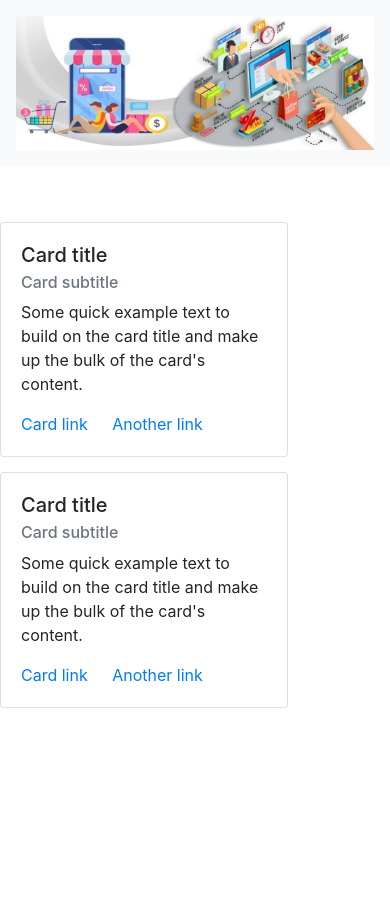
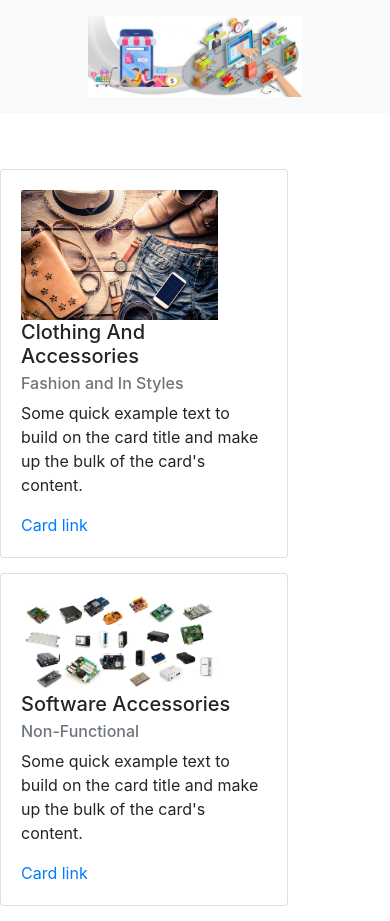
Before and after one commit to GrayFlash/eCommerce_Website_Temp, a Flask app: page / in a window 390 px wide. Shown: the part 56-977 px from the top of the page. Before the commit the page ends 764 px from the top, so only its background shows below. Run offline with Flask 2, Linux system fonts and the light colour scheme; parts of the project's set-up code (start-up, migrations or seed data) failed here and were passed over; some libraries are stand-ins or nearby versions.

Commit message:
Homepage Responsive

```diff
--- a/app.py
+++ b/app.py
@@ -4,11 +4,14 @@ from flask_sqlalchemy import SQLAlchemy
 import pandas as pd
 import numpy as np
 
+noOfItems = 0
+
 categories = ["Clothing_and_Accessories", "Software_Apparels"]
 subCategories = {"Clothing_and_Accessories":["Mens_Accessories", "Mens_Clothing", "Kids_Clothing", "Womens_Accessories", "Womens_Bags"]
 }
 subCategoryData = {}
-
+# category_img = ["images/clothing_accesories.jpg", "images/software_devices.jpg"]
+category_img = ["https://www.shutterstock.com/image-vector/fashion-store-boutique-accessories-bags-footwear-786450895", "https://www.shutterstock.com/image-photo/business-devices-on-brown-wooden-desk-1373777756"]
 
 for data in subCategories["Clothing_and_Accessories"]:
     df = pd.read_csv(data+".csv")
@@ -32,4 +35,9 @@ db = SQLAlchemy(app)
 
 @app.route('/')
 def Catalogue():
-    return render_template("index.html")
+    pass_data = []
+    for i in range(len(categories)):
+        name = categories[i]
+        link = category_img[i]
+        pass_data.append([name, link])
+    return render_template("index.html", pass_data=pass_data, noOfItems=noOfItems)
--- a/static/css/index_styles.css
+++ b/static/css/index_styles.css
@@ -2,3 +2,17 @@
     max-width: 60%;
     height: auto;
 }
+
+.card-image-set {
+    height: 40%;
+    width: auto;
+}
+
+.card-image-edit {
+    height:80%;
+    width: 80%;
+}
+#cartIcon {
+	height: 20px;
+	width: 22px;
+}
--- a/templates/index.html
+++ b/templates/index.html
@@ -17,26 +17,30 @@
 <!-- Category Cards -->
 <br><br>
 <div class="card-deck mx-auto .ml-5">
+  <div class="card" style="width: 18rem;">
+    <div class="card-body">
+        <div class="card-image-set">
+            <img src="{{ url_for('static', filename='images/clothing_accesories.jpg') }}" class="card-img-top card-image-edit img_fluid mx-auto" alt="...">
+        </div>
+      <h5 class="card-title">Clothing And Accessories</h5>
+      <h6 class="card-subtitle mb-2 text-muted">Fashion and In Styles</h6>
+      <p class="card-text">Some quick example text to build on the card title and make up the bulk of the card's content.</p>
+      <a href="#" class="card-link">Card link</a>
+    </div>
+  </div>
 
   <div class="card" style="width: 18rem;">
     <div class="card-body">
-      <h5 class="card-title">Card title</h5>
-      <h6 class="card-subtitle mb-2 text-muted">Card subtitle</h6>
+    <div class="card-image-set">
+        <img src="{{ url_for('static', filename='images/software_devices.jpg') }}" class="card-img-top img_fluid mx-auto card-image-edit" alt="...">
+    </div>
+      <h5 class="card-title">Software Accessories</h5>
+      <h6 class="card-subtitle mb-2 text-muted">Non-Functional</h6>
       <p class="card-text">Some quick example text to build on the card title and make up the bulk of the card's content.</p>
       <a href="#" class="card-link">Card link</a>
-      <a href="#" class="card-link">Another link</a>
     </div>
   </div>
 
-    <div class="card" style="width: 18rem;">
-    <div class="card-body">
-      <h5 class="card-title">Card title</h5>
-      <h6 class="card-subtitle mb-2 text-muted">Card subtitle</h6>
-      <p class="card-text">Some quick example text to build on the card title and make up the bulk of the card's content.</p>
-      <a href="#" class="card-link">Card link</a>
-      <a href="#" class="card-link">Another link</a>
-    </div>
-  </div>
 </div>
 <!-- End of Cards -->
 
--- a/templates/layout.html
+++ b/templates/layout.html
@@ -4,6 +4,8 @@
     <link rel="stylesheet" href="https://stackpath.bootstrapcdn.com/bootstrap/4.4.1/css/bootstrap.min.css" integrity="sha384-Vkoo8x4CGsO3+Hhxv8T/Q5PaXtkKtu6ug5TOeNV6gBiFeWPGFN9MuhOf23Q9Ifjh" crossorigin="anonymous">
     {% block style %}
     {% endblock %}
+    <link rel="stylesheet" href="{{ url_for('static', filename='css/index_styles.css') }}">
+
     <meta charset="UTF-8">
     <meta name="viewport" content="width=device-width, initial-scale=1.0">
     <title>eCommerce Website</title>
--- a/templates/navbar.html
+++ b/templates/navbar.html
@@ -29,7 +29,12 @@
         </li>
 
         <li class="nav-item">
-            <a class="nav-link" href="#">Cart</a>
+            <!-- <a class="nav-link" href="#">Cart</a> -->
+
+            <a class="link" href="/cart">
+              <img src=" {{ url_for('static', filename='images/shoppingCart.png')}}" id="cartIcon" />
+              {{noOfItems}} items
+            </a>
           </li>
 
       </ul>
```
Also changed, not shown: model.py (added), static/images/shoppingCart.png (added).
